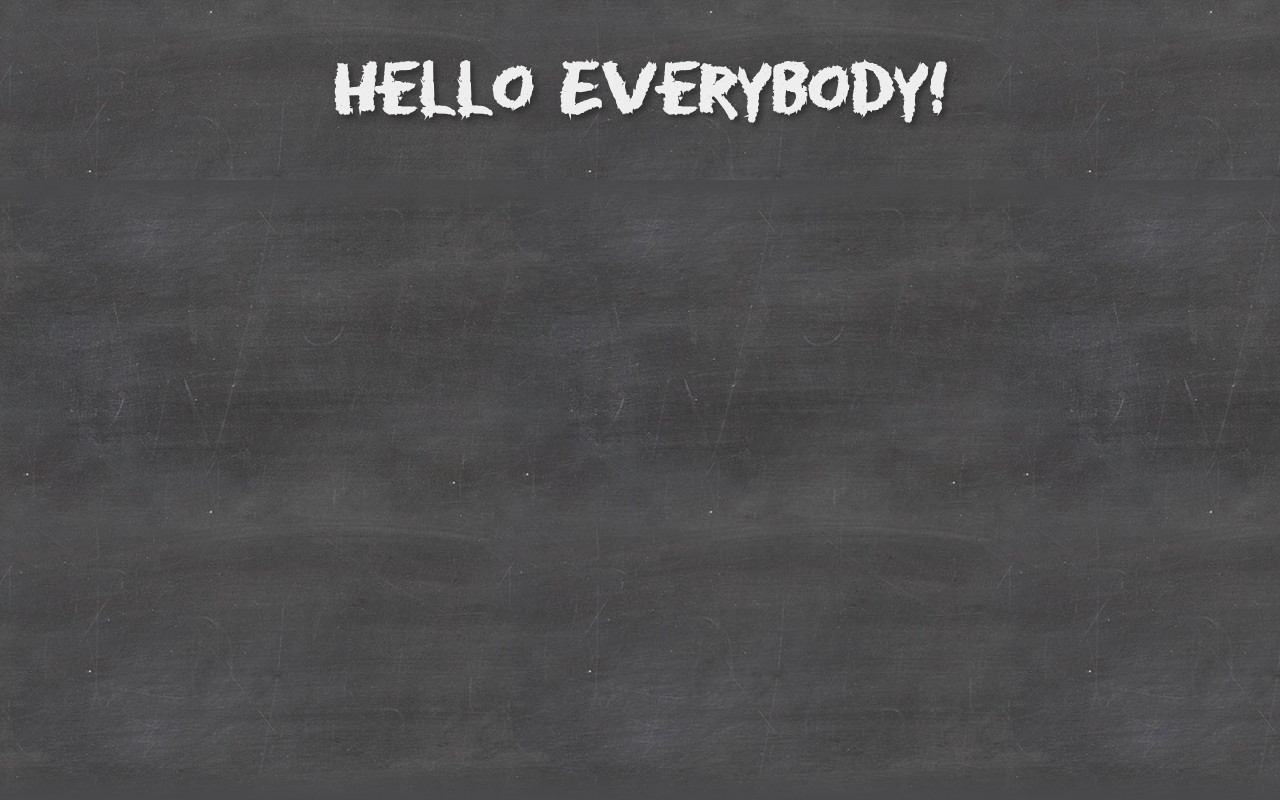
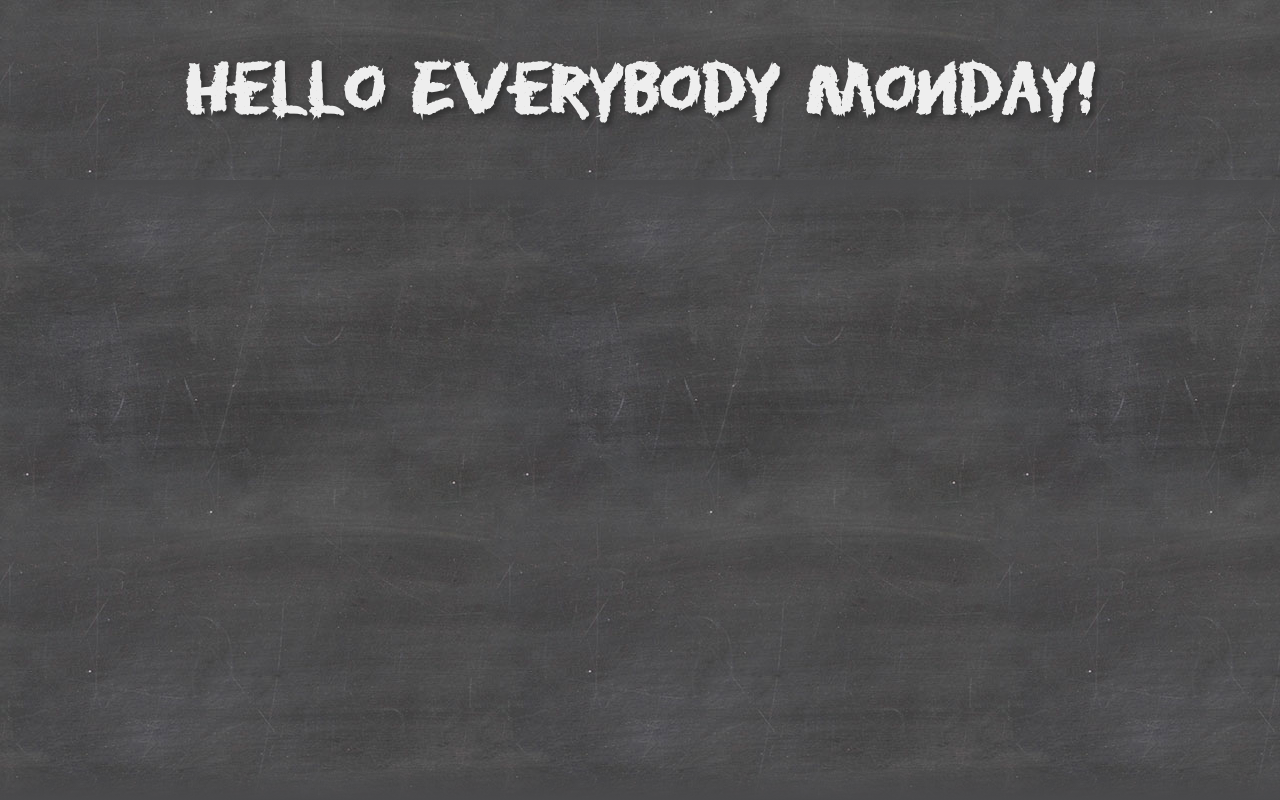
Before and after one commit to scantini/heroku-ci, a website: page pages/index.html in a window 1280 px wide. Shown: the top 800 px of the page. Drawn offline with Linux system fonts and the light colour scheme.

Commit message:
Update index.html

```diff
--- a/pages/index.html
+++ b/pages/index.html
@@ -11,7 +11,7 @@
   <link rel="stylesheet" href="/css/style.css">
 </head>
 <body>
-  <h1>Hello Everybody!</h1>
+  <h1>Hello Everybody Monday!</h1>
   <marquee scrollamount="5" direction="up" loop="true">
     <ol id="messages">
     </ol>
```
